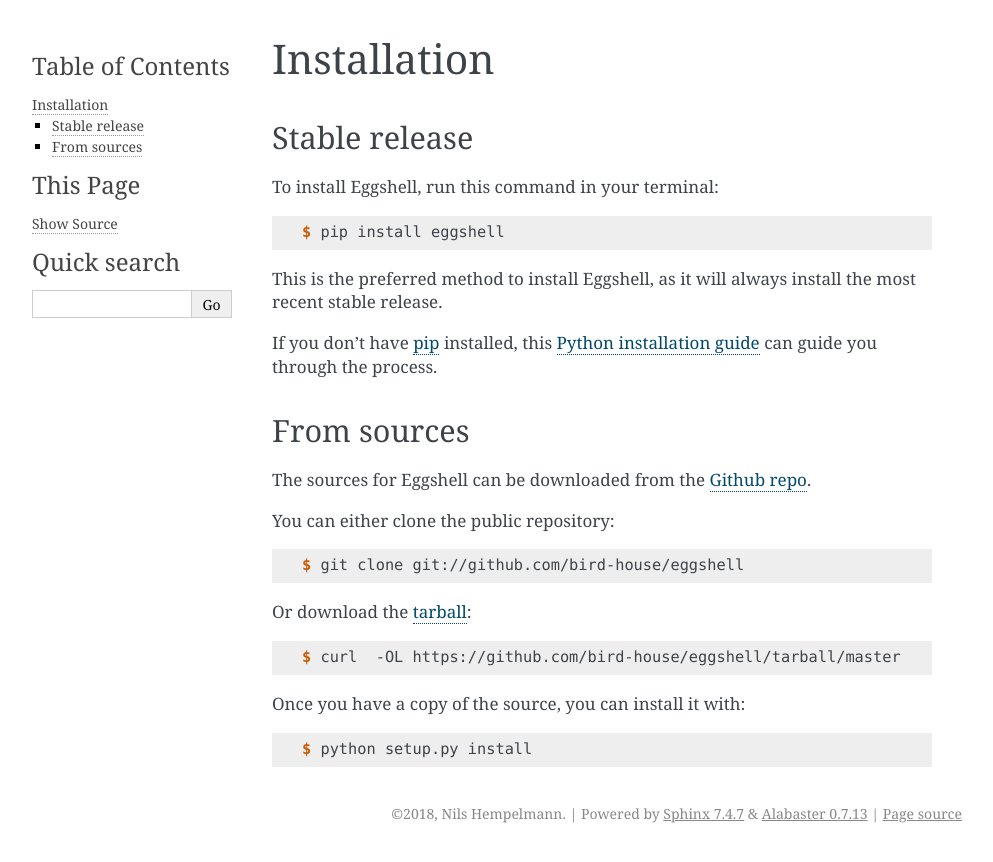
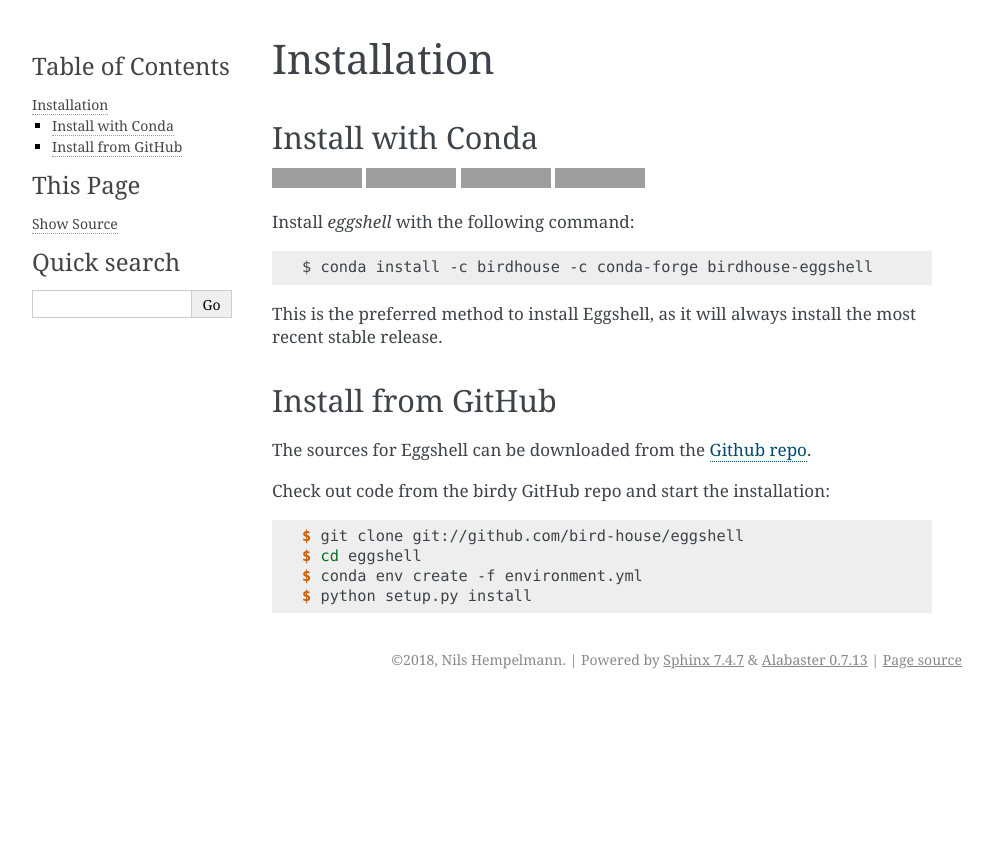
Before and after one commit to bird-house/eggshell, a Sphinx documentation site: the page built from docs/source/installation.rst, in a window 1280 px wide. Shown: the top 862 px of the page, without its empty margins (148-1141 px from the left). Built offline with Sphinx 7.4.7, drawn with Linux system fonts in a browser that asks for light colours; grey boxes are pictures that could not be loaded.

Commit message:
update install doc

```diff
--- a/docs/source/installation.rst
+++ b/docs/source/installation.rst
@@ -4,48 +4,61 @@
 Installation
 ============
 
+Install with Conda
+------------------
 
-Stable release
---------------
+.. image:: https://anaconda.org/birdhouse/birdhouse-eggshell/badges/installer/conda.svg
+   :target: https://anaconda.org/birdhouse/birdhouse-eggshell
+   :alt: Conda Installer
 
-To install Eggshell, run this command in your terminal:
+.. image:: https://anaconda.org/birdhouse/birdhouse-eggshell/badges/version.svg
+   :target: https://anaconda.org/birdhouse/birdhouse-eggshell
+   :alt: Conda Version
 
-.. code-block:: console
+.. image:: https://anaconda.org/birdhouse/birdhouse-eggshell/badges/downloads.svg
+   :target: https://anaconda.org/birdhouse/birdhouse-eggshell
+   :alt: Conda Downloads
 
-    $ pip install eggshell
+.. image:: https://anaconda.org/birdhouse/birdhouse-eggshell/badges/latest_release_date.svg
+   :target: https://anaconda.org/birdhouse/birdhouse-eggshell
+   :alt: Conda Release Date
+
+Install `eggshell` with the following command::
+
+  $ conda install -c birdhouse -c conda-forge birdhouse-eggshell
 
 This is the preferred method to install Eggshell, as it will always install the most recent stable release.
 
-If you don't have `pip`_ installed, this `Python installation guide`_ can guide
-you through the process.
-
-.. _pip: https://pip.pypa.io
-.. _Python installation guide: http://docs.python-guide.org/en/latest/starting/installation/
+.. Stable release
+.. --------------
+..
+.. To install Eggshell, run this command in your terminal:
+..
+.. .. code-block:: console
+..
+..     $ pip install eggshell
+..
+.. This is the preferred method to install Eggshell, as it will always install the most recent stable release.
+..
+.. If you don't have `pip`_ installed, this `Python installation guide`_ can guide
+.. you through the process.
+..
+.. .. _pip: https://pip.pypa.io
+.. .. _Python installation guide: http://docs.python-guide.org/en/latest/starting/installation/
 
 
-From sources
-------------
+Install from GitHub
+-------------------
 
 The sources for Eggshell can be downloaded from the `Github repo`_.
 
-You can either clone the public repository:
+Check out code from the birdy GitHub repo and start the installation:
 
 .. code-block:: console
 
     $ git clone git://github.com/bird-house/eggshell
-
-Or download the `tarball`_:
-
-.. code-block:: console
-
-    $ curl  -OL https://github.com/bird-house/eggshell/tarball/master
-
-Once you have a copy of the source, you can install it with:
-
-.. code-block:: console
-
+    $ cd eggshell
+    $ conda env create -f environment.yml
     $ python setup.py install
 
-
 .. _Github repo: https://github.com/bird-house/eggshell
-.. _tarball: https://github.com/bird-house/eggshell/tarball/master
```
